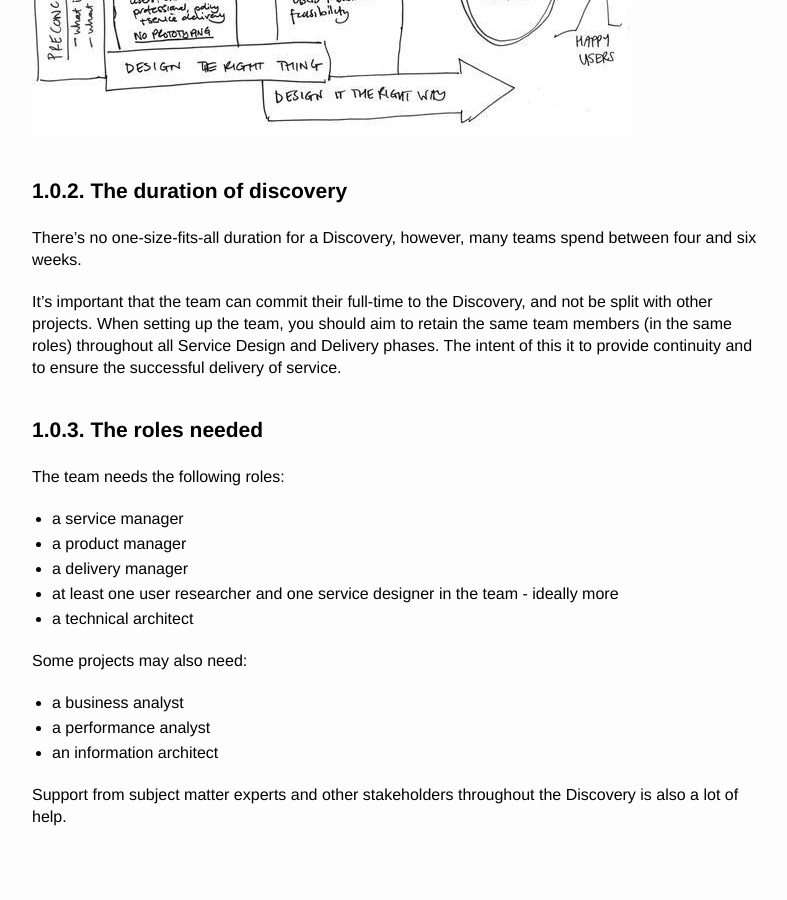
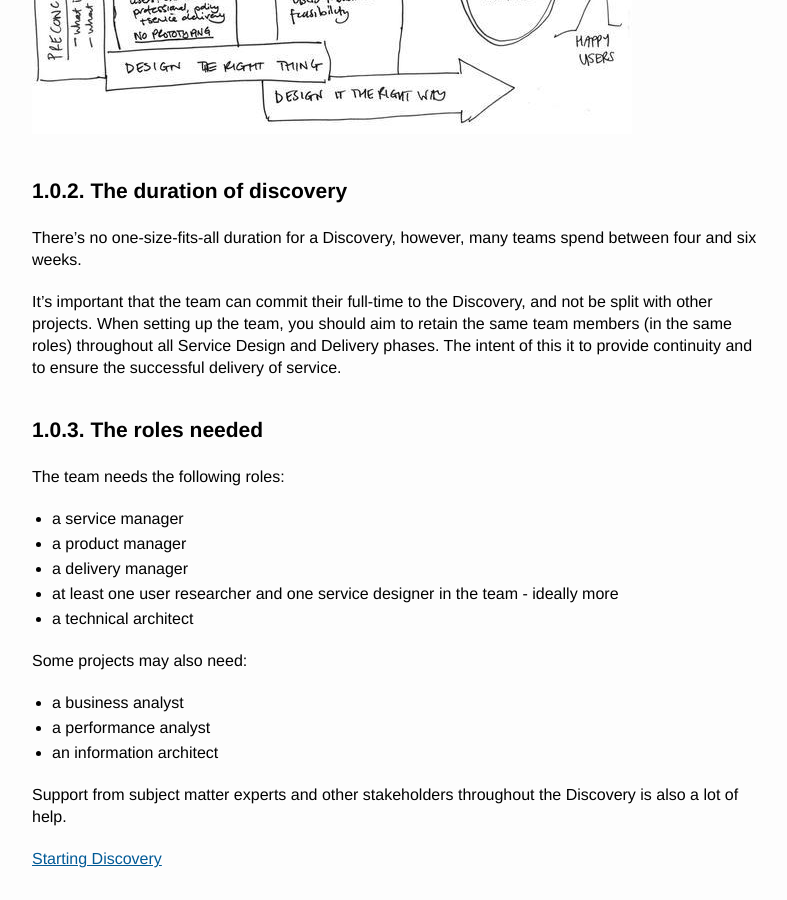
Before and after one commit to AusDTO/discovery-guide, a Jekyll site: the page built from 1-introduction/index.md, in a window 1280 px wide and 900 px high, scrolled down 1628 px. Shown: the whole window, without its empty margins (238-1025 px from the left). Built offline with Jekyll 4.4.1, drawn with Linux system fonts in a browser that asks for light colours; before the commit the page ends 2486 px from its top, so only the background shows below that.

Commit message:
Update index.md

```diff
--- a/1-introduction/index.md
+++ b/1-introduction/index.md
@@ -56,3 +56,5 @@ Some projects may also need:
 - an information architect
 
 Support from subject matter experts and other stakeholders throughout the Discovery is also a lot of help.
+
+[Starting Discovery](/2-starting-discovery)
```
